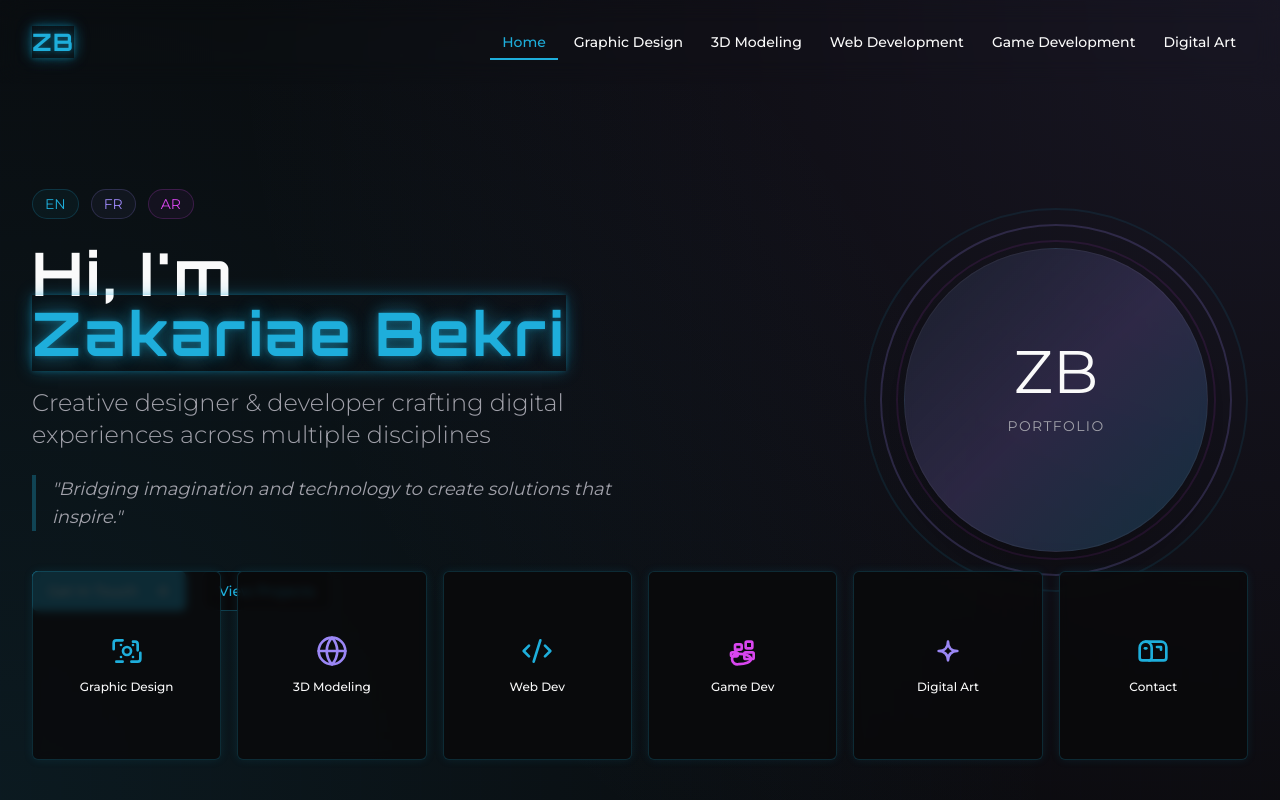
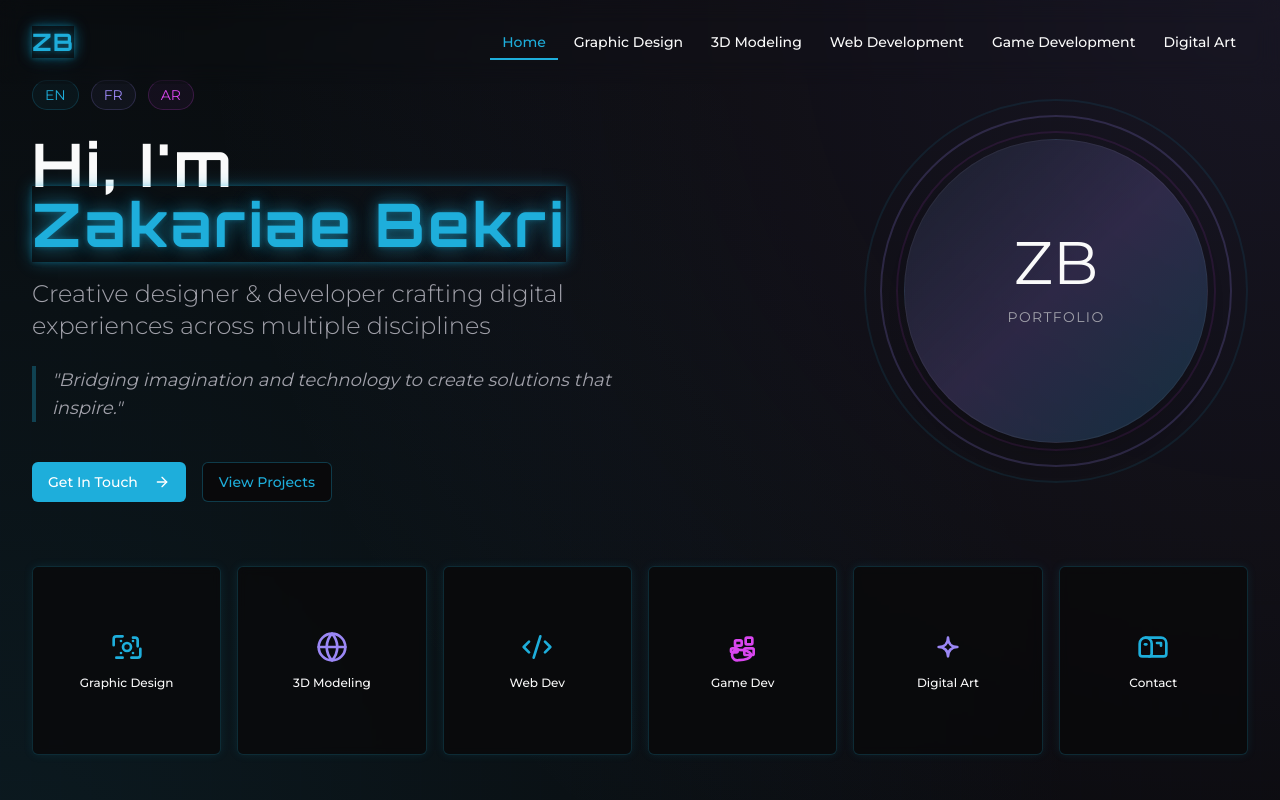
Before and after one commit to bekri/Zbekri, a React (Vite) app: page / in a window 1280 px wide. Shown: the top 800 px of the page. Built offline with nearby package versions, Linux system fonts and the light colour scheme.

Commit message:
Move quick access buttons
Move the quick access buttons to be under the introduction section on the home page.

```diff
--- a/src/components/HeroSection.tsx
+++ b/src/components/HeroSection.tsx
@@ -6,13 +6,13 @@ import { Link } from 'react-router-dom';
 
 const HeroSection = () => {
   return (
-    <section className="relative min-h-screen flex items-center pb-20 overflow-hidden">
+    <section className="relative min-h-screen flex flex-col justify-between pb-20 overflow-hidden">
       {/* Background Effects */}
       <div className="absolute inset-0 bg-hero-gradient z-0"></div>
       <div className="absolute inset-0 grid-bg opacity-10 z-0"></div>
 
       {/* Main Content */}
-      <div className="container relative z-10 mt-20">
+      <div className="container relative z-10 mt-20 flex-grow">
         <div className="grid grid-cols-1 lg:grid-cols-2 gap-12 items-center">
           <div className="order-2 lg:order-1">
             <div className="space-y-6">
@@ -69,8 +69,8 @@ const HeroSection = () => {
         </div>
       </div>
 
-      {/* Quick Access Buttons - Moved down by adding mt-24 (margin-top) */}
-      <div className="container absolute bottom-10 left-0 right-0 z-10 mt-24">
+      {/* Quick Access Buttons - Now moved below introduction content */}
+      <div className="container relative z-10 mt-16 mb-10">
         <div className="grid grid-cols-2 md:grid-cols-3 lg:grid-cols-6 gap-2 lg:gap-4">
           <Link to="/graphic-design" className="futuristic-card aspect-square flex flex-col items-center justify-center hover:bg-futuristic-blue/5 hover:scale-105 transition-all duration-300">
             <svg xmlns="http://www.w3.org/2000/svg" width="32" height="32" viewBox="0 0 24 24" fill="none" stroke="currentColor" strokeWidth="2" strokeLinecap="round" strokeLinejoin="round" className="text-futuristic-blue mb-3"><path d="M8.7 4H4a2 2 0 0 0-2 2v4.7" /><path d="M20 11.5V7a2 2 0 0 0-2-2h-1.5" /><path d="M4 20h4.7" /><path d="M15.3 20H20a2 2 0 0 0 2-2v-4.7" /><circle cx="12" cy="12" r="3" /><path d="M16.5 7.5v0" /><path d="M7.5 7.5v0" /><path d="M7.5 16.5v0" /><path d="M16.5 16.5v0" /></svg>
```
